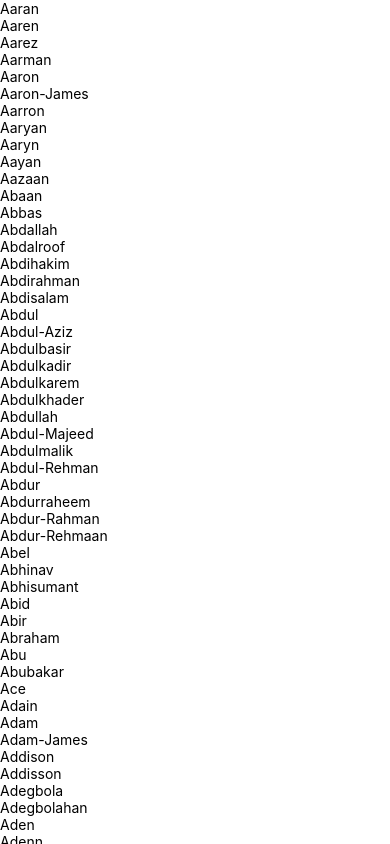
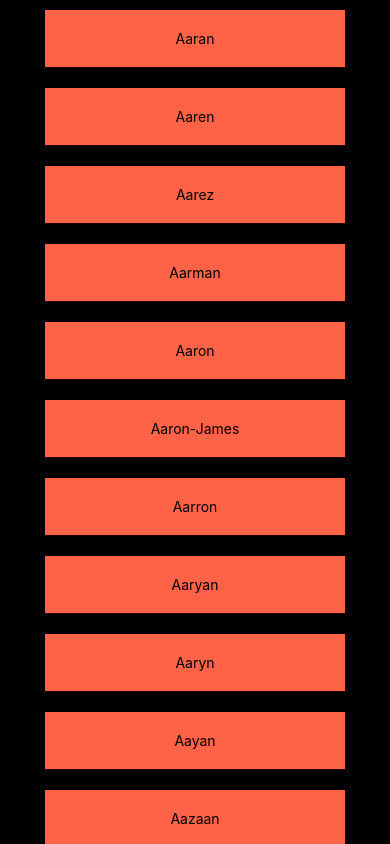
Before and after one commit to zzcloud88zz/pcmob3-project0, a React Native app: screen / in a window 390 px wide. Built offline with nearby package versions, Linux system fonts and the light colour scheme.

Commit message:
Styling Challenge, Slide 73

```diff
--- a/App.js
+++ b/App.js
@@ -1,5 +1,5 @@
 import React from "react";
-import { StyleSheet, Text, FlatList } from "react-native";
+import { StyleSheet, Text, View, FlatList } from "react-native";
 
 const names = [
   "Aaran",
@@ -2749,12 +2749,27 @@ const namesAsObjects = names.map((item) => {
 });
 
 export default function App() {
-  function renderName({ item }) {
-  return <Text>{item.name}</Text>;
-}
+  const renderName = ({ item }) => (
+    <View
+      style={{
+        padding: 20,
+        margin: 10,
+        backgroundColor: "tomato",
+        borderBottomColor: "#200",
+        borderBottomWidth: 1,
+        shadowColor: "black",
+        shadowRadius: 5,
+        shadowOpacity: 0.2,
+        shadowOffset: { x: 0, height: 3 },
+        width: 300,
+      }}
+    >
+      <Text style={{textAlign: "center",}}>{item.name}</Text>
+    </View>
+  );
 
   return (
-    <FlatList
+    <FlatList contentContainerStyle={styles.container}
       data={namesAsObjects}
       renderItem={renderName}
       keyExtractor={(item) => item.name}
@@ -2764,7 +2779,7 @@ export default function App() {
 
 const styles = StyleSheet.create({
   container: {
-    backgroundColor: "skyblue",
+    backgroundColor: "black",
     alignItems: "center",
     justifyContent: "center",
   },
```
